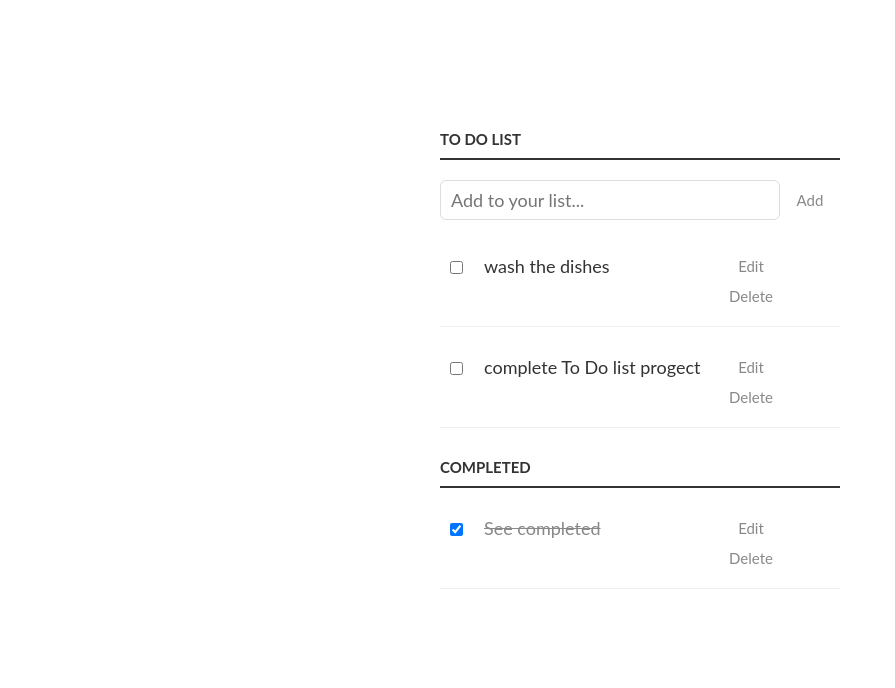
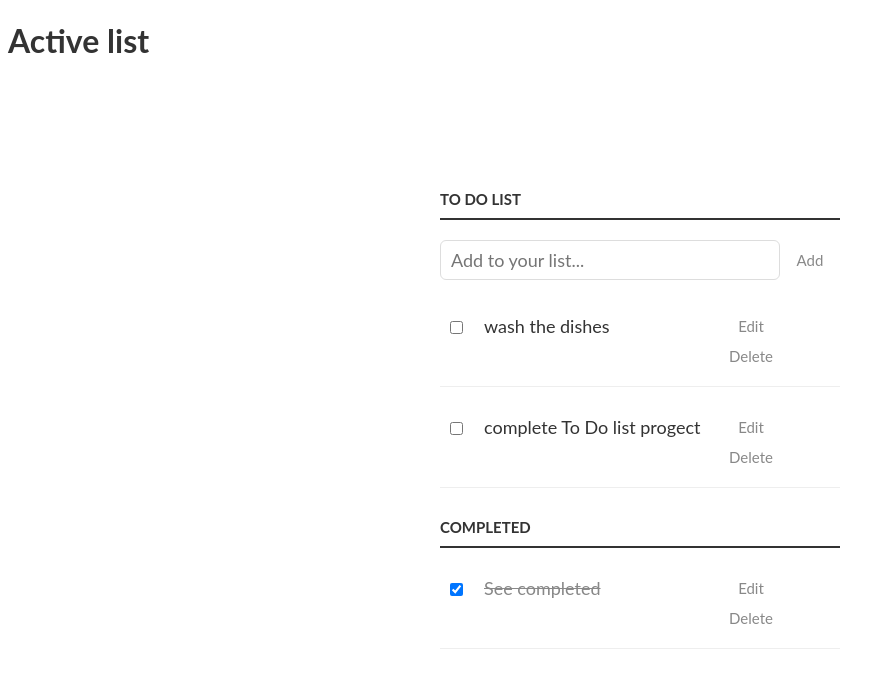
Before and after one commit to karam084/to_do_list, a website built with webpack: page src/index.html in a window 1280 px wide. Shown: the whole page, without its empty margins (0-895 px from the left). Built offline with nearby package versions, Linux system fonts and the light colour scheme.

Commit message:
Add interactive list2

```diff
--- a/src/index.html
+++ b/src/index.html
@@ -9,6 +9,7 @@
     />
   </head>
   <body>
+    <h1>Active list</h1>
     <div class="container">
       <p>
         <label for="new-task"id="title"></label>
```
